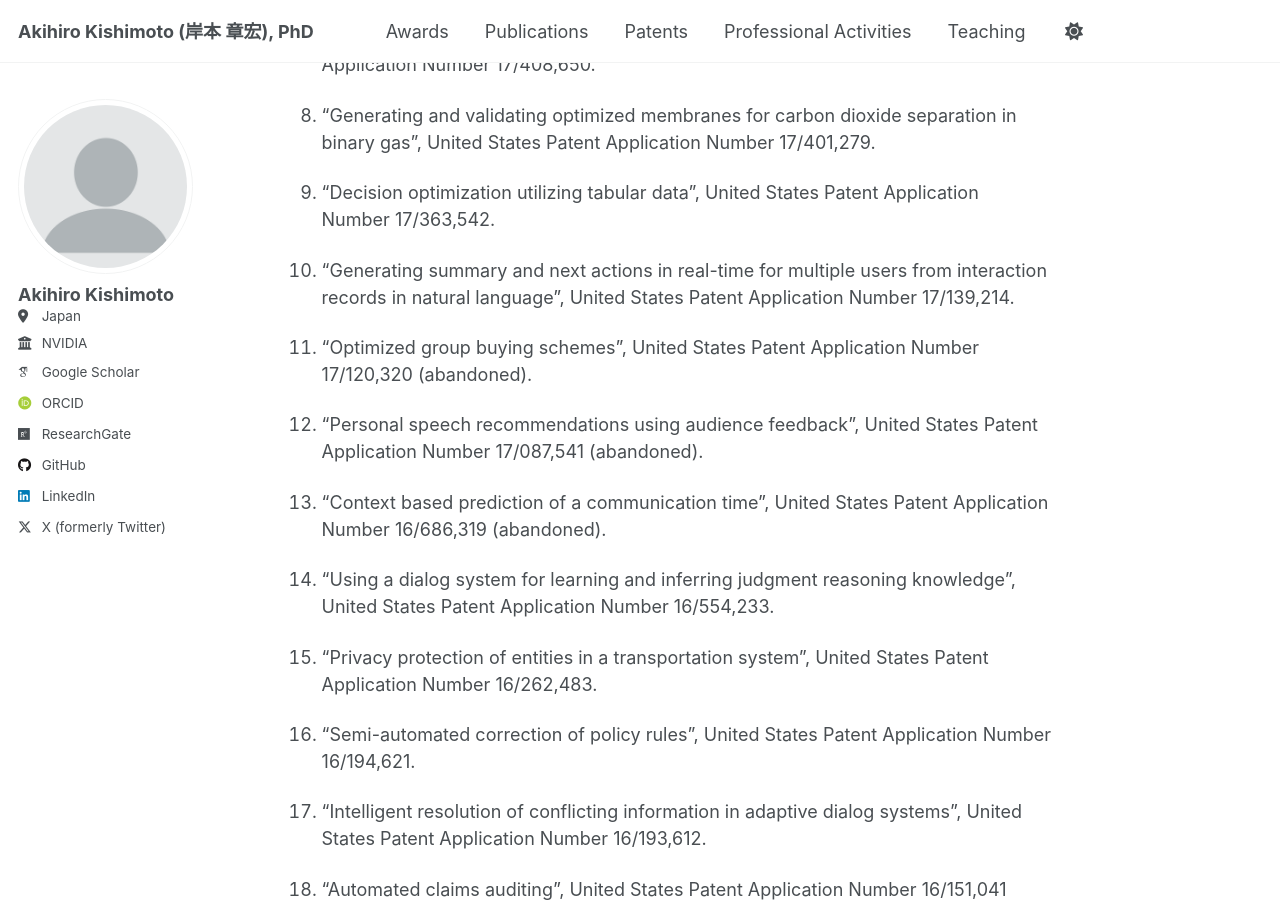
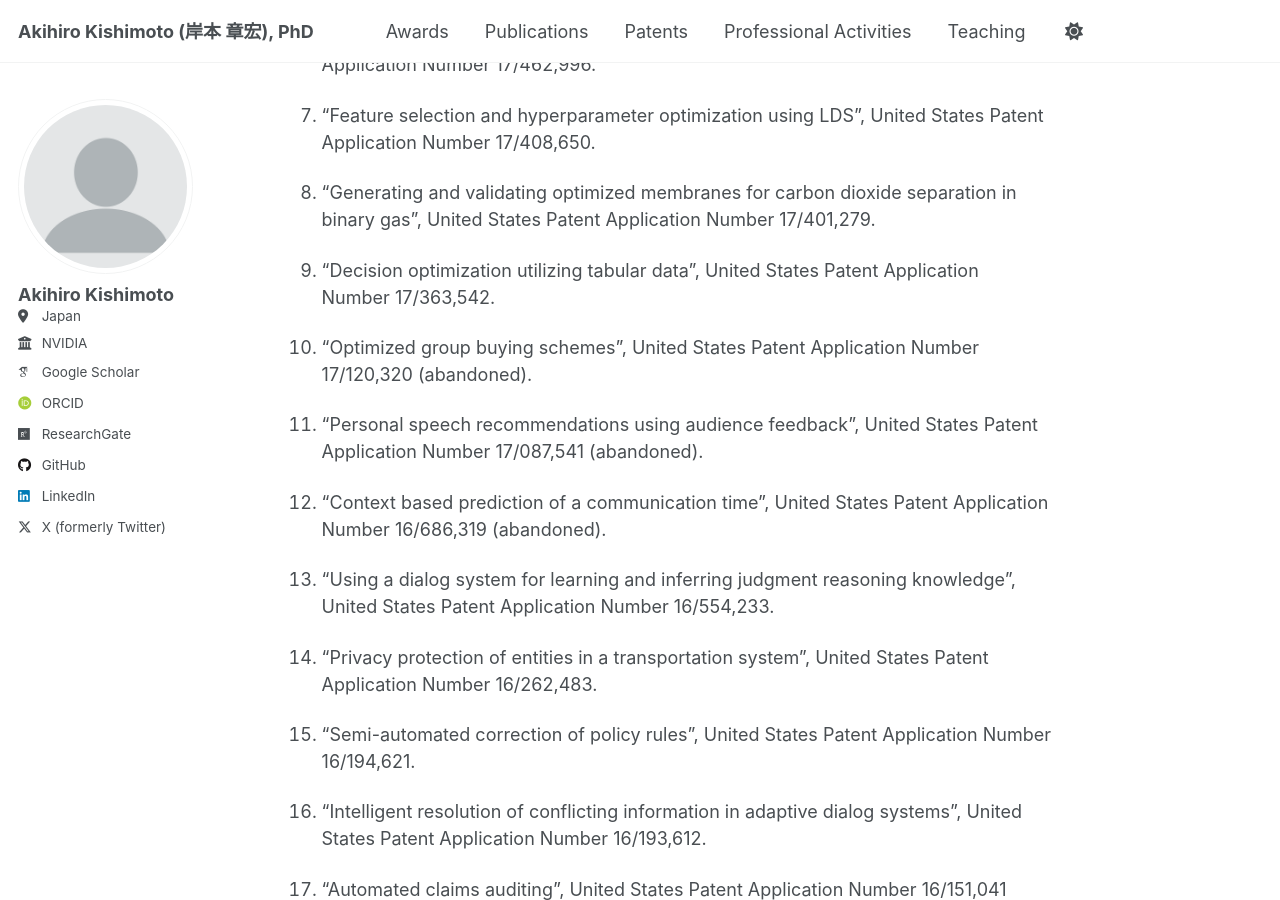
Before and after one commit to kishimoto1974/kishimoto1974.github.io, a Jekyll site: the page built from _pages/patents.md, in a window 1280 px wide and 900 px high, scrolled down 3766 px. Built offline with Jekyll 4.4.1, drawn with Linux system fonts in a browser that asks for light colours; some web fonts are replaced; some of the changed text lies outside the part shown.

Commit message:
patent list updated

```diff
--- a/_pages/patents.md
+++ b/_pages/patents.md
@@ -114,8 +116,6 @@ You can also find my patents on [my Google Scholar profile](https://scholar.goog
 
 1. "Decision optimization utilizing tabular data", United States Patent Application Number 17/363,542.
 
-1. "Generating summary and next actions in real-time for multiple users from interaction records in natural language", United States Patent Application Number 17/139,214.
-
 1. "Optimized group buying schemes", United States Patent Application Number 17/120,320 (abandoned).
 
 1. "Personal speech recommendations using audience feedback", United States Patent Application Number 17/087,541 (abandoned).
```
Also changed, not shown: other parts of _pages/patents.md (+2 -0 lines).
